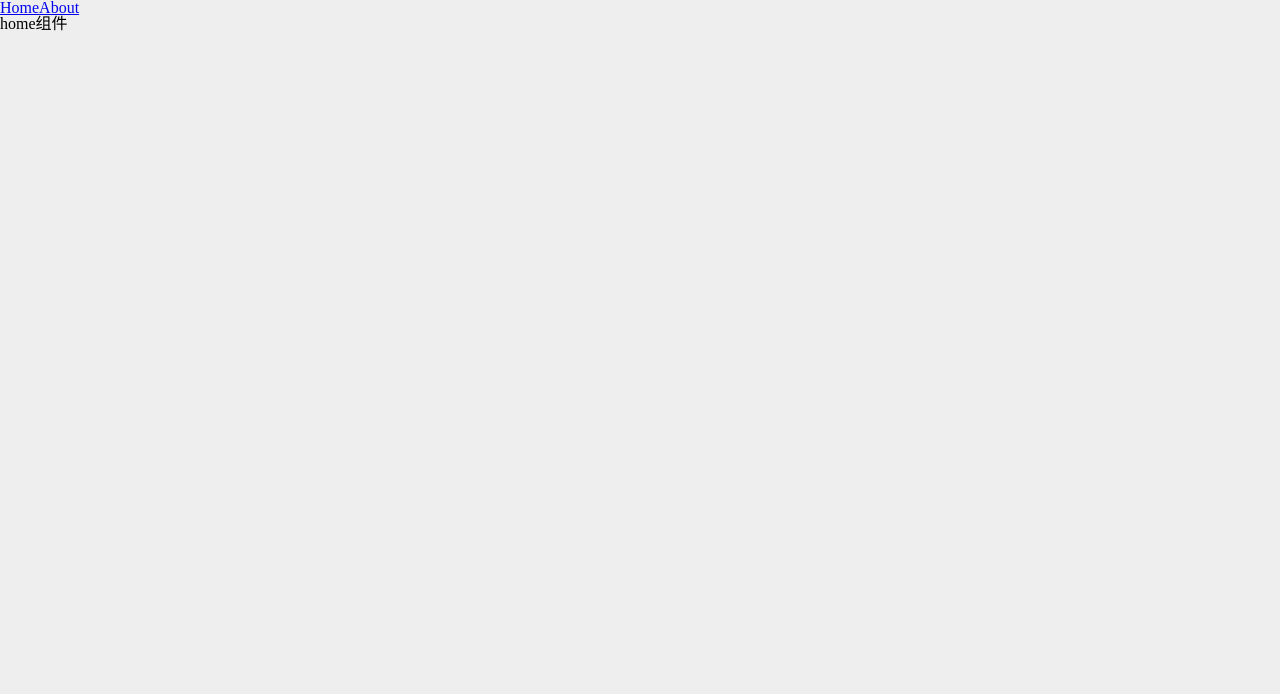
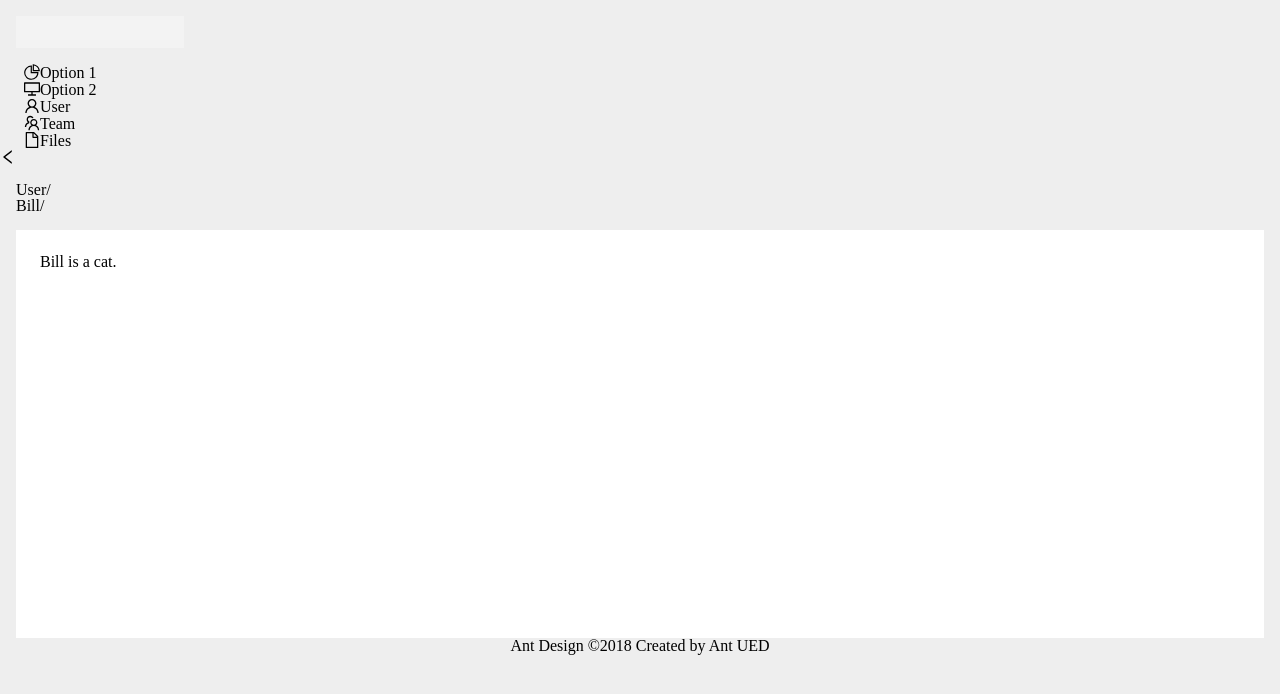
Before and after one commit to dongzupeng/react-admin-vite, a React (Vite) app: page /home in a window 1280 px wide. Shown: the top 694 px of the page. Built offline with nearby package versions, Linux system fonts and the light colour scheme.

Commit message:
feat:布局

```diff
--- a/src/App.tsx
+++ b/src/App.tsx
@@ -8,8 +8,8 @@
   return (
     <Suspense fallback={<h2>Loading..</h2>}>
       <div className="App">
-        <Link to="/home">Home</Link>
-        <Link to="/about">About</Link>
+        {/* <Link to="/home">Home</Link>
+        <Link to="/about">About</Link> */}
         {/* 占位符组件，类似vue中的<router-view></router-view> */}
         {/* <Outlet></Outlet> */}
         {routerView}
--- a/src/assets/styles/global.scss
+++ b/src/assets/styles/global.scss
@@ -8,3 +8,13 @@
     //禁用图片拖动
     -webkit-user-drag: none;
 }
+//首页样式
+.logo {
+    height: 32px;
+    margin: 16px;
+    background: rgba(255, 255, 255, 0.3);
+}
+
+.site-layout .site-layout-background {
+    background: #fff;
+}
--- a/src/views/Home.tsx
+++ b/src/views/Home.tsx
@@ -1,6 +1,68 @@
-const Home = () => {
-    return(
-        <div>home组件</div>
-    )
+import {
+    DesktopOutlined,
+    FileOutlined,
+    PieChartOutlined,
+    TeamOutlined,
+    UserOutlined,
+} from '@ant-design/icons';
+import type { MenuProps } from 'antd';
+import { Breadcrumb, Layout, Menu } from 'antd';
+import React, { useState } from 'react';
+
+const { Header, Content, Footer, Sider } = Layout;
+
+type MenuItem = Required<MenuProps>['items'][number];
+
+function getItem(
+    label: React.ReactNode,
+    key: React.Key,
+    icon?: React.ReactNode,
+    children?: MenuItem[],
+): MenuItem {
+    return {
+        key,
+        icon,
+        children,
+        label,
+    } as MenuItem;
 }
-export default Home
+
+const items: MenuItem[] = [
+    getItem('Option 1', '1', <PieChartOutlined />),
+    getItem('Option 2', '2', <DesktopOutlined />),
+    getItem('User', 'sub1', <UserOutlined />, [
+        getItem('Tom', '3'),
+        getItem('Bill', '4'),
+        getItem('Alex', '5'),
+    ]),
+    getItem('Team', 'sub2', <TeamOutlined />, [getItem('Team 1', '6'), getItem('Team 2', '8')]),
+    getItem('Files', '9', <FileOutlined />),
+];
+
+const View: React.FC = () => {
+    const [collapsed, setCollapsed] = useState(false);
+
+    return (
+        <Layout style={{ minHeight: '100vh' }}>
+            <Sider collapsible collapsed={collapsed} onCollapse={value => setCollapsed(value)}>
+                <div className="logo" />
+                <Menu theme="dark" defaultSelectedKeys={['1']} mode="inline" items={items} />
+            </Sider>
+            <Layout className="site-layout">
+                <Header className="site-layout-background" style={{ padding: 0 }} />
+                <Content style={{ margin: '0 16px' }}>
+                    <Breadcrumb style={{ margin: '16px 0' }}>
+                        <Breadcrumb.Item>User</Breadcrumb.Item>
+                        <Breadcrumb.Item>Bill</Breadcrumb.Item>
+                    </Breadcrumb>
+                    <div className="site-layout-background" style={{ padding: 24, minHeight: 360 }}>
+                        Bill is a cat.
+                    </div>
+                </Content>
+                <Footer style={{ textAlign: 'center' }}>Ant Design ©2018 Created by Ant UED</Footer>
+            </Layout>
+        </Layout>
+    );
+};
+
+export default View;
```
